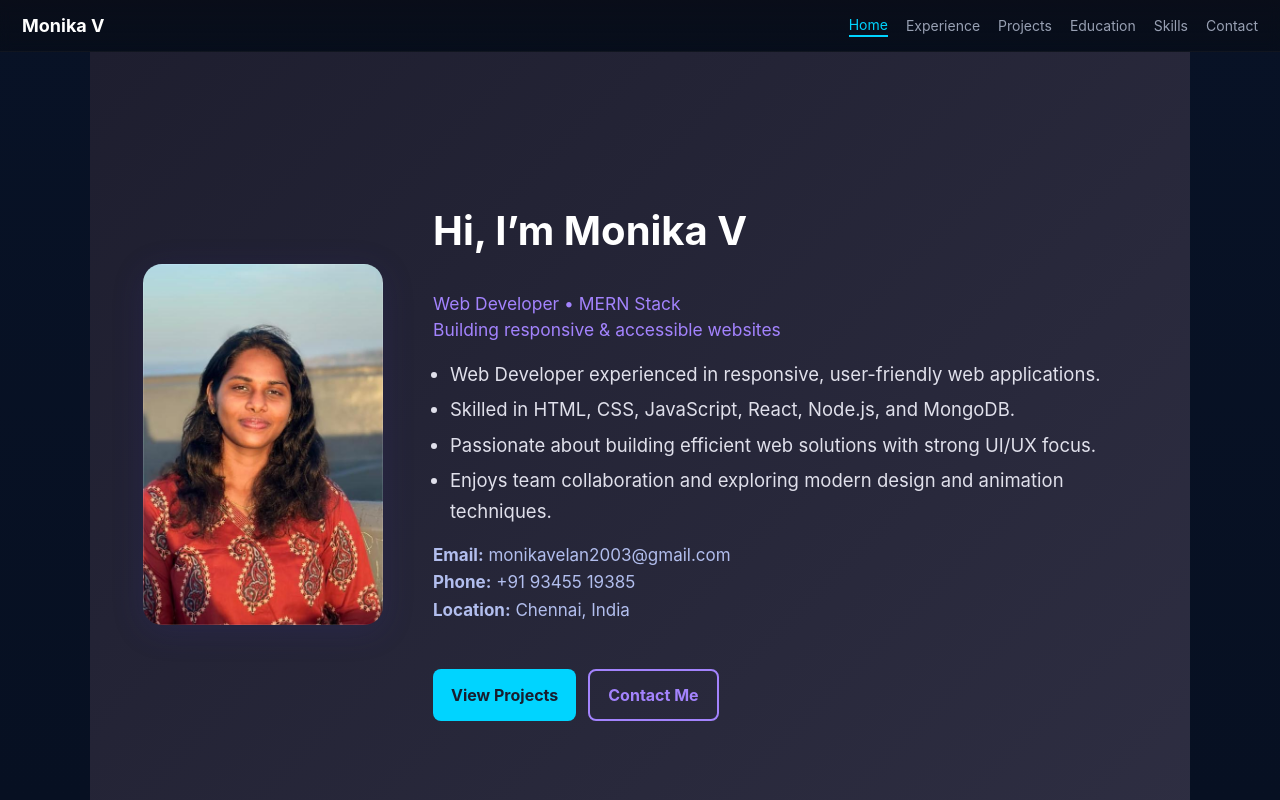
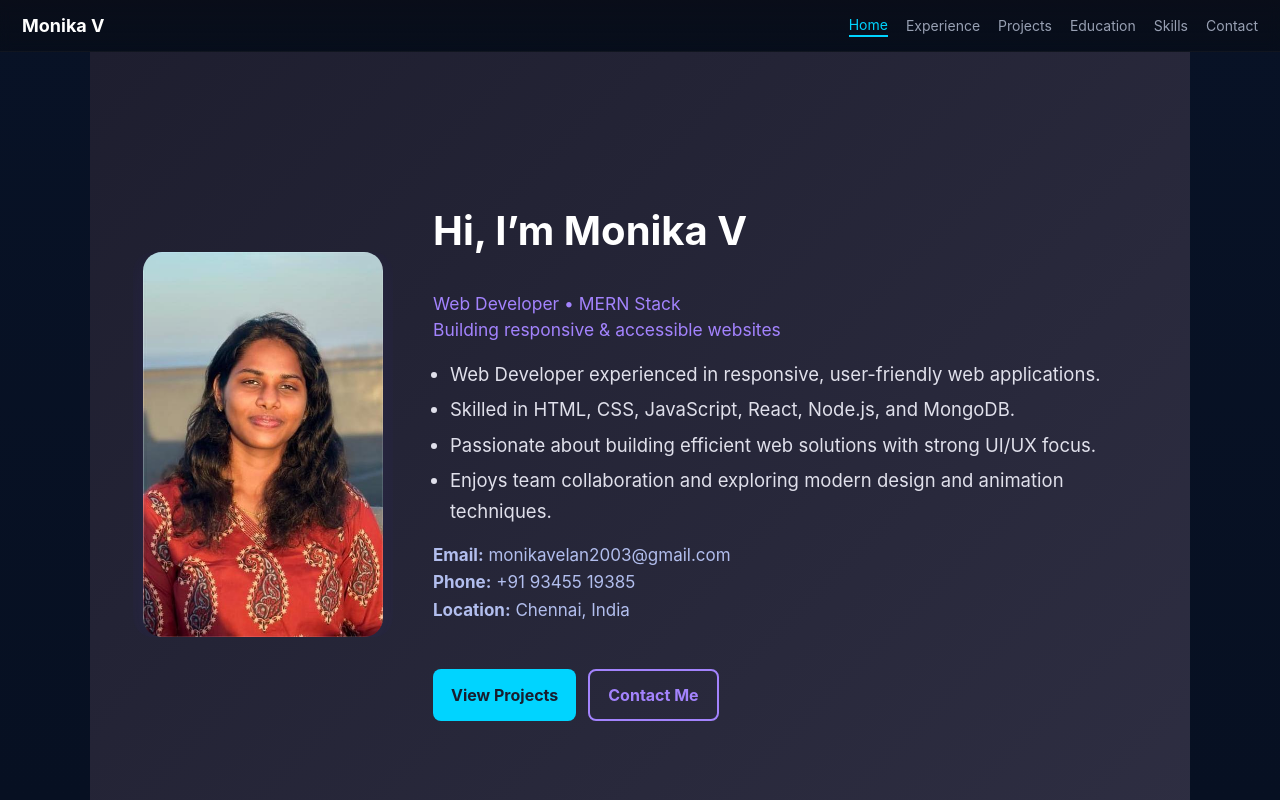
Before and after one commit to Monika-Velan/Portfolio-MonikaV, a React (Create React App) app: page / in a window 1280 px wide. Shown: the top 800 px of the page. Built offline with nearby package versions, Linux system fonts and the light colour scheme.

Commit message:
updated photo

```diff
--- a/src/styles/section.css
+++ b/src/styles/section.css
@@ -269,6 +269,76 @@
     padding-left: 4px;
     font-size: 15px;
     line-height: 1.45;
+  }
+}
+
+
+/* =========================
+   CLEAN IMAGE CONTAINER WITH SOFT GLOW
+========================= */
+
+.portfolio-image-wrapper {
+  display: flex;
+  justify-content: center;
+  align-items: center;
+  position: relative;
+  padding: 0;
+  border-radius: 20px;
+  overflow: hidden;
+  transition: transform 0.3s ease;
+}
+
+/* soft glow behind image */
+.portfolio-image-wrapper::before {
+  content: "";
+  position: absolute;
+  inset: 0;
+  background: radial-gradient(
+    circle at 50% 60%,
+    rgba(163, 131, 253, 0.3),
+    transparent 75%
+  );
+  opacity: 0;
+  transition: opacity 0.5s ease;
+  z-index: 1;
+}
+
+.portfolio-image-wrapper:hover::before {
+  opacity: 1;
+}
+
+.portfolio-image-wrapper:hover {
+  transform: scale(1.02);
+}
+
+/* main image style */
+.portfolio-profile-img {
+  width: 230px;
+  height: auto;
+  border-radius: 20px;
+  object-fit: cover;
+  z-index: 2;
+  box-shadow: 0 8px 28px rgba(163, 131, 253, 0.25);
+  transition: transform 0.3s ease, box-shadow 0.3s ease, filter 0.3s ease;
+}
+
+.portfolio-profile-img:hover {
+  transform: scale(1.04);
+  box-shadow: 0 10px 36px rgba(163, 131, 253, 0.35);
+  filter: brightness(1.1);
+}
+
+/* responsive */
+@media (max-width: 900px) {
+  .portfolio-profile-img {
+    width: 190px;
+  }
+}
+
+@media (max-width: 600px) {
+  .portfolio-profile-img {
+    width: 150px;
+    border-radius: 18px;
   }
 }
 
```
Also changed, not shown: src/assets/profile portfolio.jpg.
